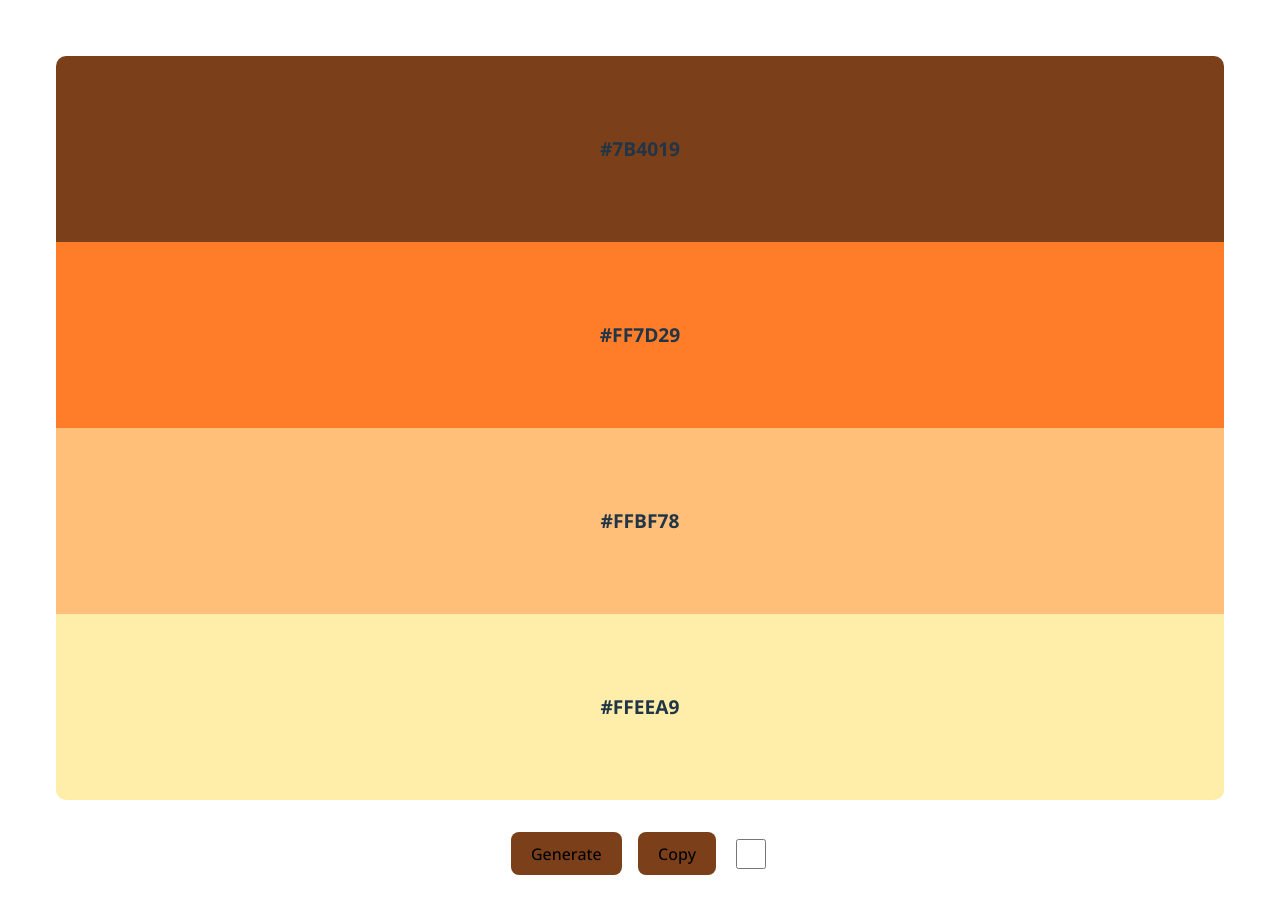
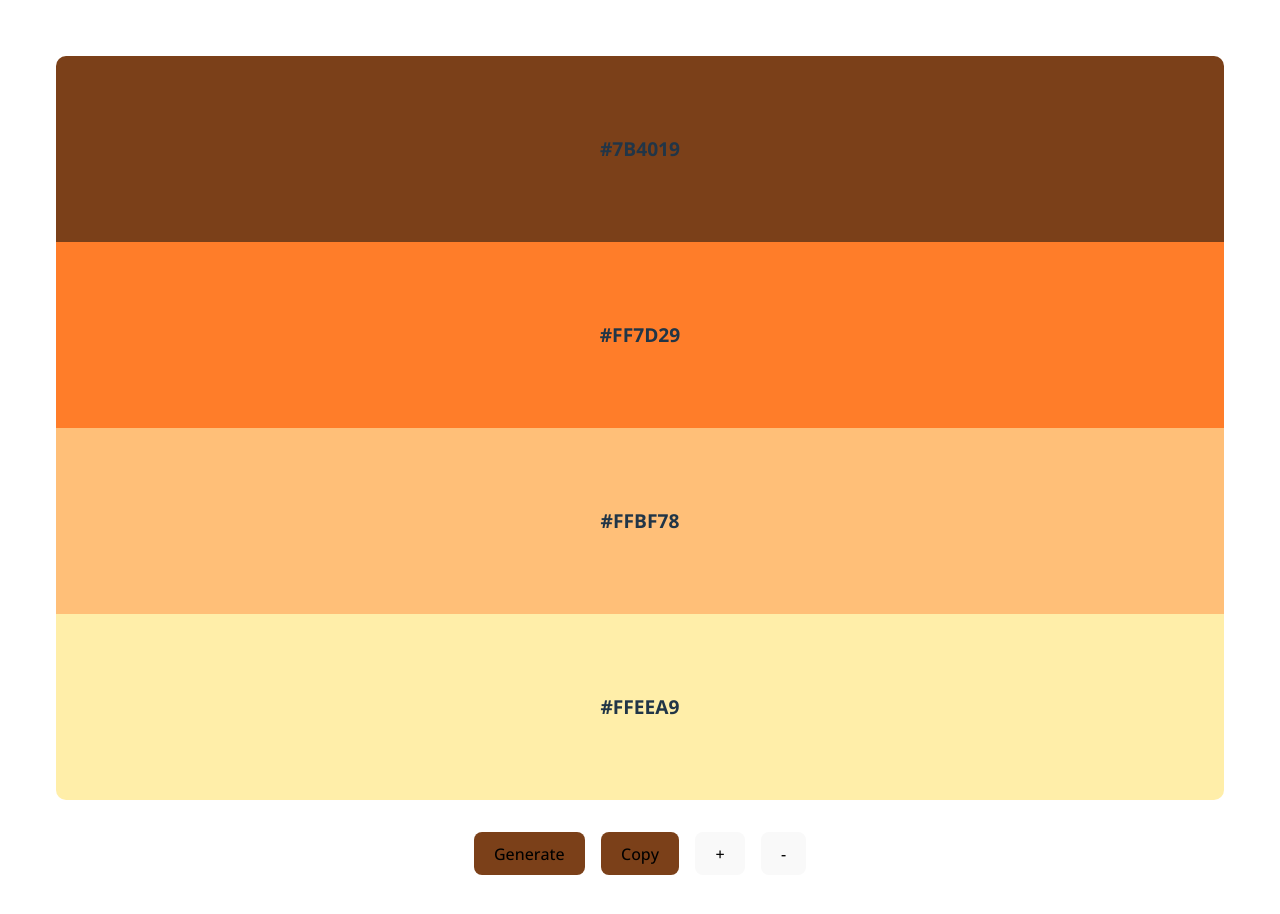
Before and after one commit to kwame-Owusu/color-generator, a React (Vite) app: page / in a window 1280 px wide. Built offline with nearby package versions, Linux system fonts and the light colour scheme.

Commit message:
ability to set your own pastel level using + and - buttons

```diff
--- a/src/App.css
+++ b/src/App.css
@@ -44,11 +44,6 @@
   border-radius: 0px 0px 10px 10px;
 }
 
-#check-pastel{
-  width: 30px;
-  height: 30px;
-  cursor: pointer;
-}
 
 .btn-container{
   margin-top: 1rem;
--- a/src/App.jsx
+++ b/src/App.jsx
@@ -46,6 +46,7 @@ function App() {
   const colors = ["#7B4019", "#FF7D29", "#FFBF78", "#FFEEA9"];
   const [currentColors, setColors] = useState(colors);
   const [isCopied, setIsCopied] = useState(false);
+  const [isPastel, setPastel] = useState(false);
 
   async function handleCopy() {
     const colorString = currentColors.join(" ");
@@ -54,7 +55,7 @@ function App() {
     setTimeout(() => setIsCopied(false), 2000);
   }
 
-  function applyPastel(hexColor, blendAmount = 0.45) {
+  function applyPastel(hexColor, blendAmount = 0.15) {
     const hex = hexColor.replace("#", "");
 
     // Convert to RGB
@@ -71,10 +72,13 @@ function App() {
       .toString(16)
       .padStart(2, "0")}${newB.toString(16).padStart(2, "0")}`;
   }
-  function turnPastel(colors) {
+  function turnPastel(colors, decrement = false) {
     const pastelColors = []
     for(const color of colors){
-      const newPastel = applyPastel(color);
+      let newPastel = applyPastel(color)
+      if(decrement === true){
+        newPastel = applyPastel(color, -0.15)
+      }
       pastelColors.push(newPastel);
     }
     console.log(pastelColors);
@@ -96,7 +100,6 @@ function App() {
   return (
     <>
       <ColorDivs colors={currentColors} />
-
       <div className="btn-container">
         <button
           className="generate-btn"
@@ -112,12 +115,8 @@ function App() {
         >
           {isCopied ? "Copied palette ✅" : "Copy"}
         </button>
-        <input
-          type="checkbox"
-          id="check-pastel"
-          name="pastel"
-          onChange={() => turnPastel(currentColors)}
-        />
+        <button className="incr-pastel" onClick={() => turnPastel(currentColors)}>+</button>
+        <button className="decr-pastel" onClick={() => turnPastel(currentColors, true)}>-</button>
       </div>
     </>
   );
```
